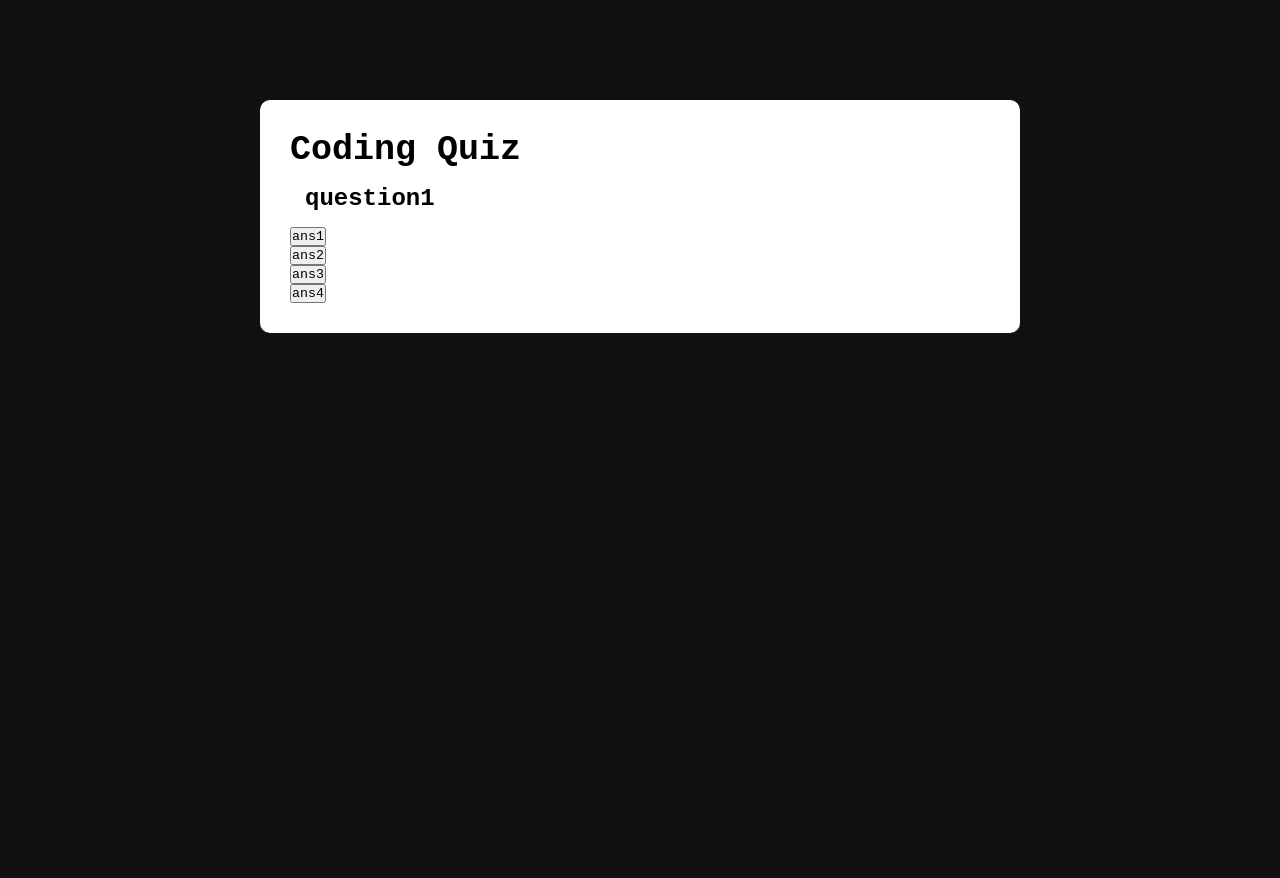
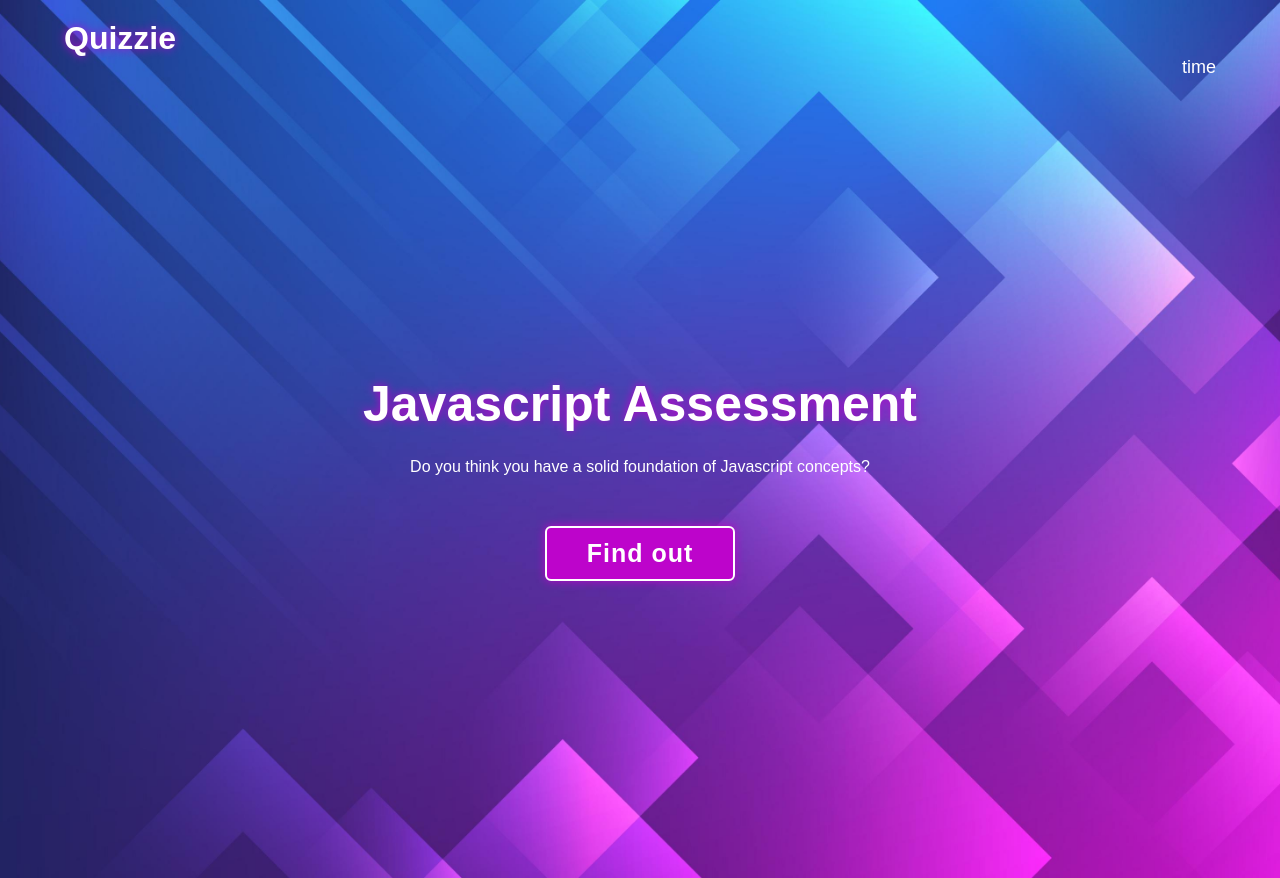
Before and after one commit to Pak547/quiz-smart-coder, a plain HTML site: page index.html in a window 1280 px wide. Before the commit the page ends 800 px from the top, so only its background shows below. Drawn offline with Linux system fonts and the light colour scheme.

Commit message:
added assets/img and readme file, frontend work done on the main page, started creating variables for javascript, create a html template for all incoming questions...

```diff
--- a/index.html
+++ b/index.html
@@ -3,31 +3,30 @@
 <head>
   <meta charset="UTF-8">
   <meta name="viewport" content="width=device-width, initial-scale=1.0">
-  <title>Quiz</title>
+  <title>Quizzie</title>
   <link rel="stylesheet" href="style.css"/>
+  <header>
+    <div>
+      <h1>
+        Quizzie
+      </h1>
+    </div>
+    <div>
+      <h4 class = "time">time</h4>
+    </div>
+
+  </header>
 </head>
-<body>
-  <div class = "container">
-    <h1>Coding Quiz</h1>
-    <div class = "quiz">
-      <h2 id = "question">question1</h2>
-      <div id="answers">
-        <button class = "btn">
-          ans1
+<body class="backPic">
+  <section class="container">
+    <div class="content">
+        <h2>Javascript Assessment</h2>
+        <p>Do you think you have a solid foundation of Javascript concepts?</p>
+        <button class = "start-btn">
+          Find out
         </button>
-        <button class="btn">
-          ans2
-        </button>
-        <button class="btn">
-          ans3
-        </button>
-        <button class="btn">
-          ans4
-        </button>
-
-      </div>
     </div>
-  </div>
+  </section>
   <script src="script.js"></script>
 </body>
 </html>
--- a/script.js
+++ b/script.js
@@ -18,3 +18,36 @@ THEN the game is over
 WHEN the game is over
 THEN I can save my initials and score
 */
+const startBtn = document.querySelector('start-btn')
+const timer = document.querySelector(".time");
+const main = document.getElementById("main");
+let secondsLeft = 120;
+
+startBtn.onclick = () => {
+    quizSection.classList.add('active');
+}
+function setTime() {
+    // Sets interval in variable
+    var timerInterval = setInterval(function() {
+      secondsLeft--;
+      timeEl.textContent = secondsLeft + "Time: ";
+
+      if(secondsLeft === 0) {
+        // Stops execution of action at set interval
+        clearInterval(timerInterval);
+        // Calls function to create and append image
+        sendMessage("Time's Up");
+      }
+
+    }, 1000);
+}
+    // Function to create and append colorsplosion image
+function sendMessage() {
+    timer.textContent = " ";
+    const  = document.createElement("");
+    .setAttribute("", "");
+    .appendChild();
+
+  }
+
+  setTime()
--- a/style.css
+++ b/style.css
@@ -1,41 +1,89 @@
 * {
   margin: 0px;
   padding: 0px;
-  font-family: 'Courier New', Courier, monospace;
+  box-sizing:  border-box;
+  font-family: 'Poppins', sans-serif;
 }
 :root{
   --black: #111;
   --white: #fff;
   --grey: #bbb;
+  --neonpink:  rgb(189, 4, 203);
+  --neonblue:  rgb(40, 86, 193);
 }
 
-body{
-  background-color: var(--black)
+header {
+  padding: 20px 5%;
+  background: transparent;
+  color: var(--white);
+}
+
+header h1{
+  font-size: 32px;
+  font-weight: 700;
+  text-shadow: 0 0 10px var(--neonpink);
+}
+ header h4 {
+  font-size: 18px;
+  font-weight: 500;
+  display: flex;
+  float: right;
+ }
+
+.backPic {
+  background: url(assets/images/4882341.jpg) no-repeat;
+  min-width: 100vh;
+  background-size: cover;
+  background-position: center;
+}
+
+.content {
+  display: flex;
+  align-items: center;
+  flex-direction: column;
 }
 
 .container {
-  background-color: var(--white);
-  max-width: 700px;
-  margin: 100px auto 0;
-  border-radius: 10px;
-  padding: 30px;
+  height: 100vh;
+  width: 100%;
+  display: flex;
+  justify-content: center;
+  align-items: center;
 }
 
-.container h1 {
-  font-size: 35px;
-  font-weight: 30px;
-  border-bottom: 50px;
+
+.content h2 {
+  font-size: 50px;
+  font-weight: 600;
+  color: white;
+  text-shadow: 0 0 10px var(--neonpink);
+  margin-bottom: 25px;
 }
 
-.container h2 {
-  font-size: 24px;
-  font-weight: 20px;
-  margin: 15px;
-
+.content p {
+  color:white;
+  font-size:16px;
+  text-align: center;
+  margin-bottom: 50px;
 }
 
-button {
-  display:flex;
+.content .start-btn {
+  color: var(--white);
+  font-size: 25px;
+  width: 190px;
+  height: 55px;
+  background: var(--neonpink);
+  border: 2px solid var(--white);
+  border-radius: 6px;
+  box-shadow: 0 0 10px var(--neonpink);
+  letter-spacing: 1px;
+  font-weight: 600;
+  transition: .5s;
+}
+
+.start-btn:hover {
+  filter: brightness(90%);
   cursor: pointer;
-  align-items: left;
+  background: var(--neonblue);
+  box-shadow: 0 0 10px var(--neonblue);
 }
```
Also changed, not shown: assets/images/4882341.jpg (added), 1 other file.
